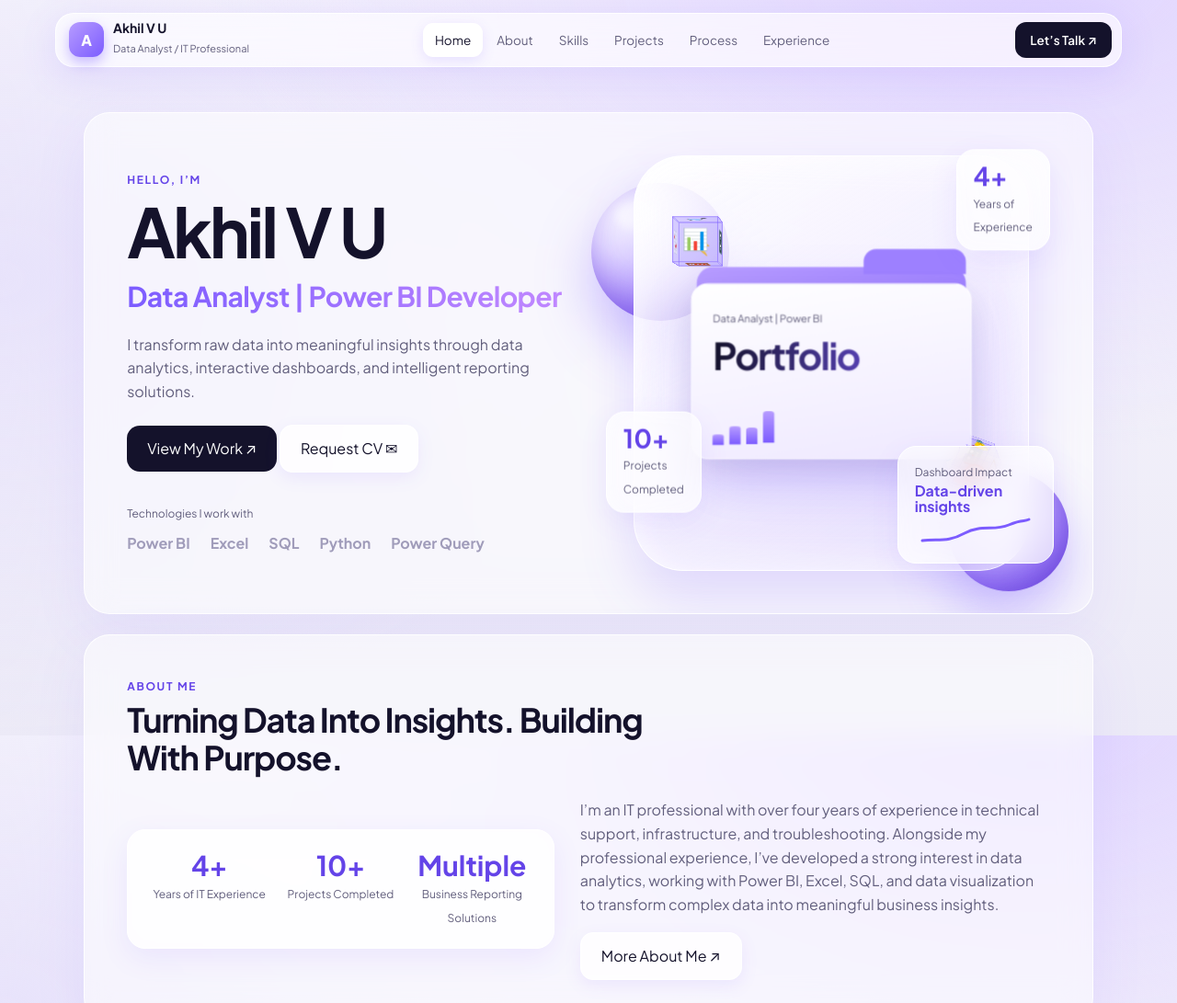
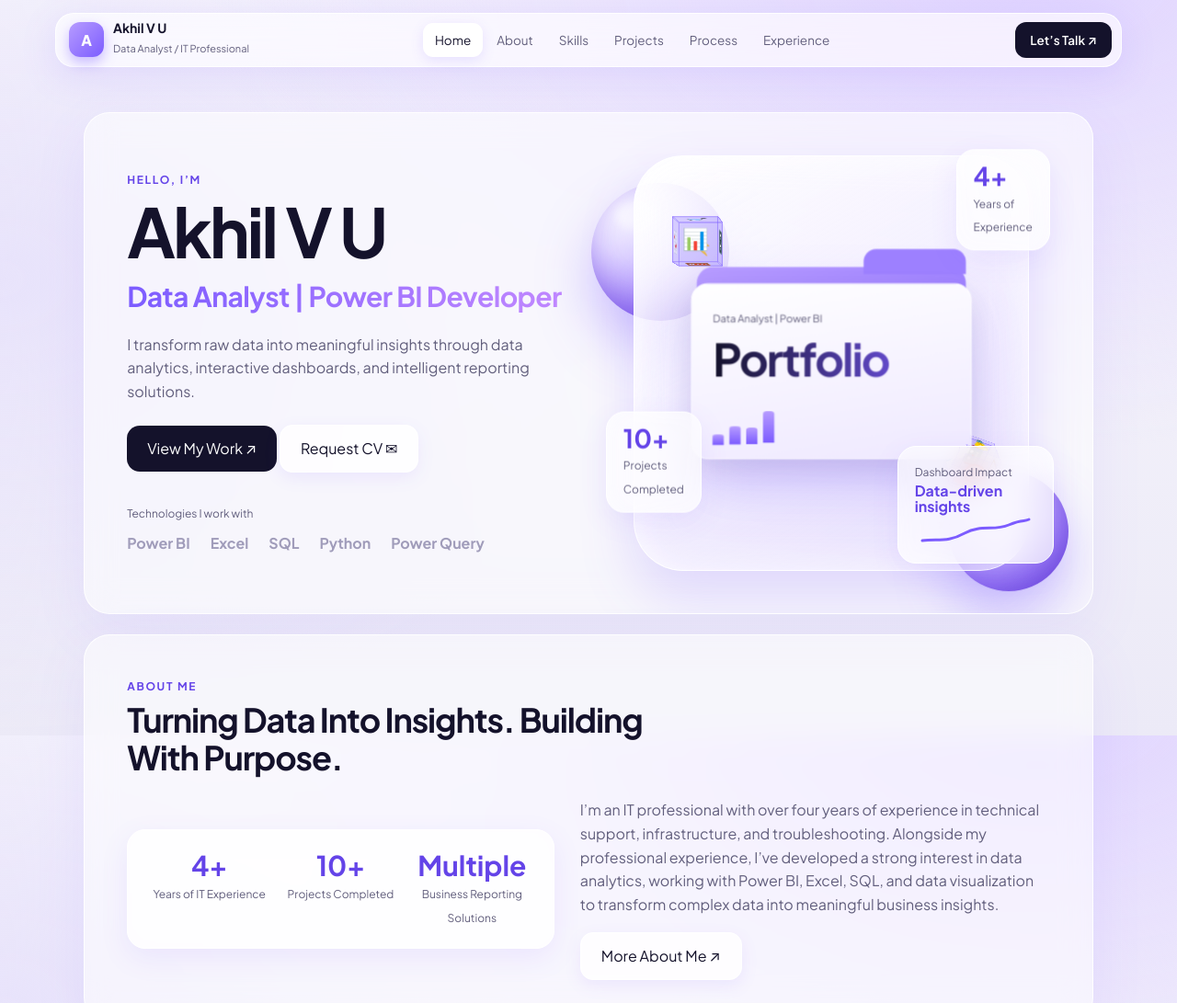
Before and after one commit to Akhilvu/portfolio, a plain HTML site: page index.html in a window 1280 px wide. Shown: the top 1091 px of the page at 92% size. Drawn offline with Linux system fonts and the light colour scheme.

Commit message:
Update index.html

```diff
--- a/index.html
+++ b/index.html
@@ -58,7 +58,7 @@ nav{position:fixed;top:calc(14px + env(safe-area-inset-top,0px));left:50%;transf
 .fb,.ff{position:absolute;inset:0;border-radius:18px}.fb{background:linear-gradient(160deg,#b79cff,#7c5cff);transform:translateZ(-30px);box-shadow:0 36px 60px rgba(124,92,255,.3)}
 .fb:before{content:"";position:absolute;top:-20px;right:0;width:38%;height:28px;border-radius:14px 14px 0 0;background:#9d80ff}
 .ff{top:22px;background:linear-gradient(170deg,#fff,#efe9ff);border:1px solid #fff;transform:translateZ(20px);padding:22px;box-shadow:0 10px 30px rgba(0,0,0,.08)}
-.ff small{color:var(--mut);font-size:11px}.ff h3{font-size:40px;letter-spacing:-.04em;line-height:1.05;margin-top:8px;background:linear-gradient(90deg,var(--ink),var(--pri));-webkit-background-clip:text;background-clip:text;color:transparent}
+.ff small{color:var(--mut);font-size:11px}.ff h3{font-size:48px;letter-spacing:-.04em;line-height:1.05;margin-top:8px;background:linear-gradient(90deg,var(--ink),var(--pri));-webkit-background-clip:text;background-clip:text;color:transparent}
 .bars{position:absolute;left:22px;bottom:14px;display:flex;gap:6px;align-items:flex-end;height:46px}.bars i{width:12px;border-radius:4px 4px 0 0;background:linear-gradient(var(--pri2),var(--pri));animation:gr 2.4s ease-in-out infinite alternate}
 .bars i:nth-child(1){height:20px}.bars i:nth-child(2){height:32px;animation-delay:.3s}.bars i:nth-child(3){height:26px;animation-delay:.6s}.bars i:nth-child(4){height:44px;animation-delay:.9s}
 @keyframes gr{to{transform:scaleY(.55);transform-origin:bottom}}
```
